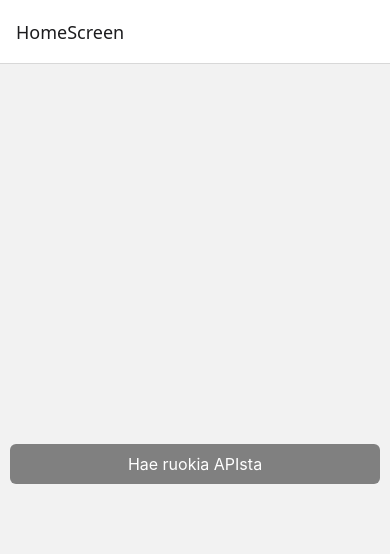
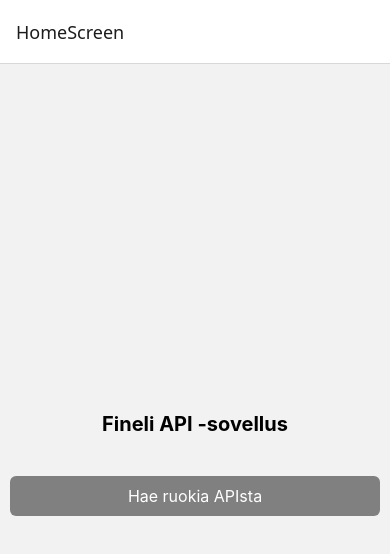
Before and after one commit to Mobile-development-R19/APIData, a React Native app: screen /HomeScreen in a window 390 px wide. Shown: the top 554 px of the page. Built offline with nearby package versions, Linux system fonts and the light colour scheme.

Commit message:
Versio 2

```diff
--- a/HomeScreen.js
+++ b/HomeScreen.js
@@ -4,6 +4,8 @@
 export default function HomeScreen({ navigation }) {
   return (
     <View style={styles.container}>
+
+      <Text style={styles.title}>Fineli API -sovellus</Text>
 
       <TouchableOpacity
        style={styles.button}
@@ -30,5 +32,11 @@
         color: 'white',
         fontSize: 16,
         textAlign: 'center'
+    },
+    title: {
+      fontSize: 20,
+      fontWeight: 'bold',
+      textAlign: 'center',
+      padding: 20
     }
 })
```
